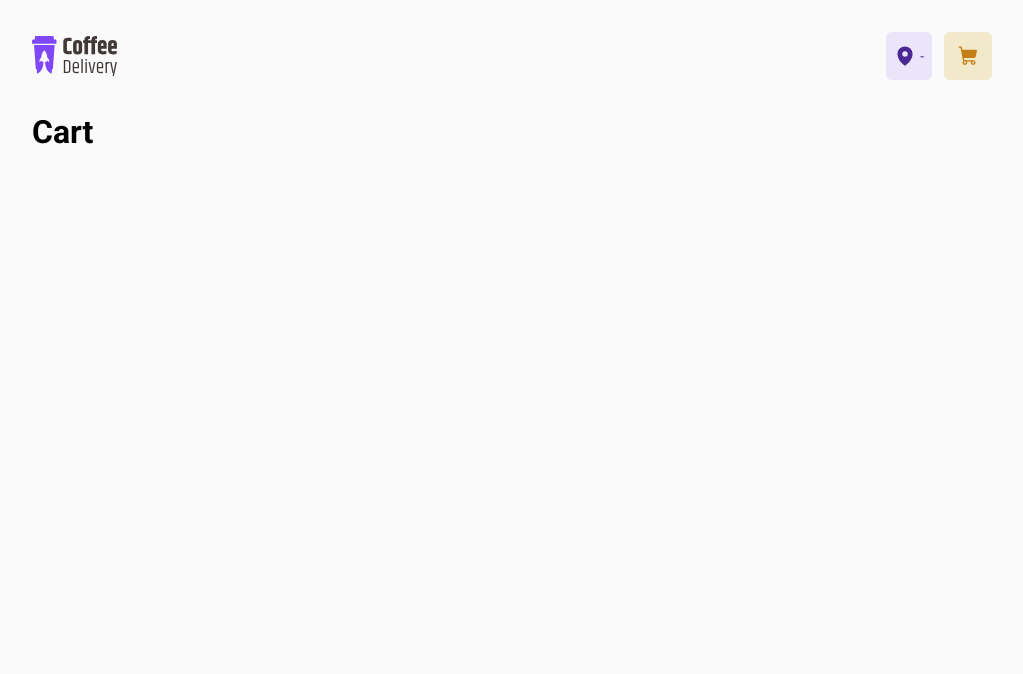
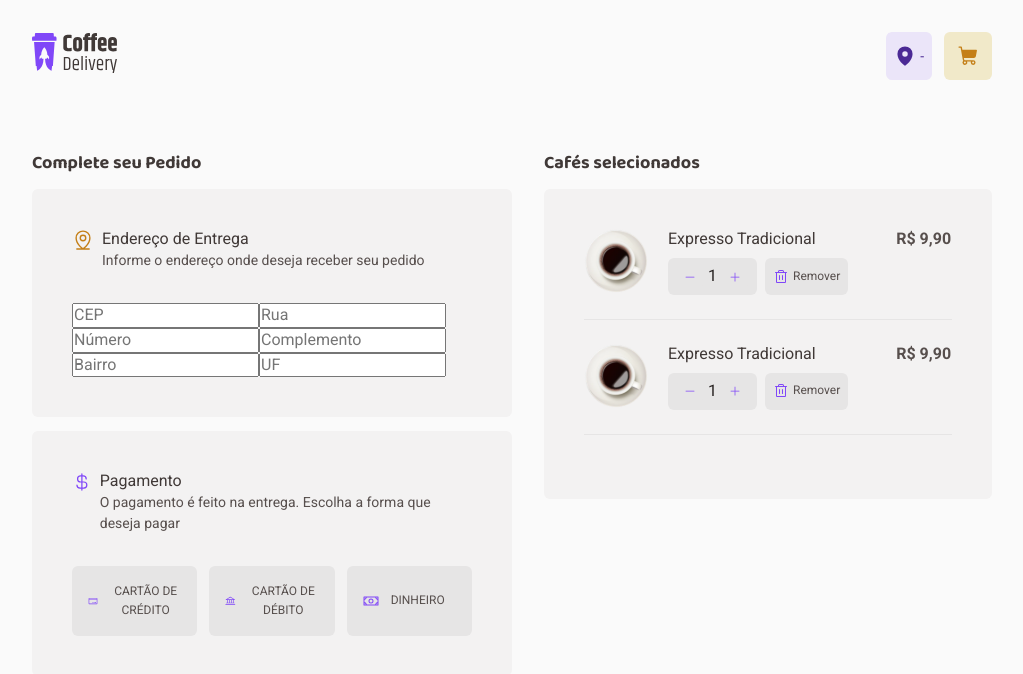
Before and after one commit to davisllv/CoffeDelivery, a React (Vite) app: page /cart in a window 1280 px wide. Shown: the top 674 px of the page, without its empty margins (128-1151 px from the left). Built offline with nearby package versions, Linux system fonts and the light colour scheme.

Commit message:
created the first part of the cart page

```diff
--- a/src/Router.tsx
+++ b/src/Router.tsx
@@ -1,13 +1,14 @@
 import { Route, Routes } from "react-router-dom";
 import { DefaultLayout } from "./ui/layout/DefaultLayout";
 import { Home } from "./pages/Home";
+import { Cart } from "./pages/Cart";
 
 export const Router = () => {
   return (
     <Routes>
       <Route path="/" element={<DefaultLayout />}>
         <Route path="/" element={<Home />} />
-        <Route path="/cart" element={<h1>Cart</h1>} />
+        <Route path="/cart" element={<Cart />} />
       </Route>
     </Routes>
   );
--- /dev/null
+++ b/src/pages/Cart/index.tsx
@@ -0,0 +1,119 @@
+import AmericanCoffe from "../../assets/coffes/american-coffe.svg";
+import {
+  Bank,
+  CreditCard,
+  CurrencyDollar,
+  MapPinLine,
+  Money,
+  Trash,
+} from "@phosphor-icons/react";
+import {
+  ContainerText,
+  CardContainer,
+  FormContainerValues,
+  MainContainer,
+  ListShopContainer,
+} from "./styles";
+import { ButtonCountDown } from "../../ui/components/ButtonCountDown";
+
+export const Cart = () => {
+  return (
+    <MainContainer>
+      <CardContainer>
+        <h2>Complete seu Pedido</h2>
+        <form className="form-container">
+          <FormContainerValues>
+            <ContainerText>
+              <MapPinLine className="map-pin-icon" size={22} />
+              <div>
+                <p>Endereço de Entrega</p>
+                <span>Informe o endereço onde deseja receber seu pedido</span>
+              </div>
+            </ContainerText>
+
+            <div className="form-container-inputs">
+              <input placeholder="CEP" type="string" />
+              <input placeholder="Rua" type="string" />
+              <input placeholder="Número" type="number" />
+              <input placeholder="Complemento" type="string" />
+              <input placeholder="Bairro" type="string" />
+              <input placeholder="UF" type="string" />
+            </div>
+          </FormContainerValues>
+
+          <FormContainerValues>
+            <ContainerText>
+              <CurrencyDollar className="dollar-icon" size={22} />
+              <div>
+                <p>Pagamento</p>
+                <span>
+                  O pagamento é feito na entrega. Escolha a forma que deseja
+                  pagar
+                </span>
+              </div>
+            </ContainerText>
+
+            <div className="form-container-buttons">
+              <button type="button">
+                <CreditCard size={16} />
+                Cartão de Crédito
+              </button>
+              <button type="button">
+                <Bank size={16} /> Cartão de Débito
+              </button>
+              <button type="button">
+                <Money size={16} /> Dinheiro
+              </button>
+            </div>
+          </FormContainerValues>
+        </form>
+      </CardContainer>
+
+      <CardContainer>
+        <h2>Cafés selecionados</h2>
+        <ListShopContainer>
+          <div className="coffe-item">
+            <div className="coffe-info-container">
+              <div className="coffe-description">
+                <img src={AmericanCoffe} />
+
+                <div className="coffe-information">
+                  <p>Expresso Tradicional</p>
+                  <div className="coffe-actions-buttons">
+                    <ButtonCountDown />
+                    <button>
+                      <Trash size={16} />
+                      Remover
+                    </button>
+                  </div>
+                </div>
+              </div>
+
+              <p className="coffe-values">R$ 9,90</p>
+            </div>
+          </div>
+          <div className="coffe-item">
+            <div className="coffe-info-container">
+              <div className="coffe-description">
+                <img src={AmericanCoffe} />
+
+                <div className="coffe-information">
+                  <p>Expresso Tradicional</p>
+                  <div className="coffe-actions-buttons">
+                    <ButtonCountDown />
+                    <button>
+                      <Trash size={16} />
+                      Remover
+                    </button>
+                  </div>
+                </div>
+              </div>
+
+              <p className="coffe-values">R$ 9,90</p>
+            </div>
+          </div>
+        </ListShopContainer>
+      </CardContainer>
+    </MainContainer>
+  );
+};
--- /dev/null
+++ b/src/pages/Cart/styles.ts
@@ -0,0 +1,180 @@
+import styled from "styled-components";
+
+export const MainContainer = styled.main`
+  display: flex;
+  flex-direction: row;
+  gap: 2rem;
+
+  margin-top: 2.5rem;
+
+  h2 {
+    font-family: "Baloo 2", sans-serif;
+    font-size: 1.125rem;
+    font-weight: bold;
+    color: ${(props) => props.theme["base-subtitle"]};
+    margin-bottom: 0.875rem;
+  }
+`;
+
+export const CardContainer = styled.div`
+  display: flex;
+  flex-direction: column;
+
+  .form-container {
+    display: flex;
+    flex-direction: column;
+    gap: 0.875rem;
+  }
+`;
+
+export const FormContainer = styled.form`
+  display: flex;
+  flex-direction: column;
+  gap: 0.875rem;
+`;
+
+const BaseContainerCard = styled.section`
+  border-radius: 6px;
+  padding: 2.5rem;
+  background: ${(props) => props.theme["base-card"]};
+`;
+
+export const FormContainerValues = styled(BaseContainerCard)`
+  display: flex;
+  align-items: flex-start;
+
+  flex-direction: column;
+
+  gap: 2rem;
+
+  .form-container-buttons {
+    display: flex;
+    flex-direction: row;
+    gap: 0.75rem;
+    width: 100%;
+
+    button {
+      cursor: pointer;
+      display: flex;
+      align-items: center;
+      justify-content: start;
+      gap: 0.75rem;
+      font-size: 0.75rem;
+      line-height: 1.6;
+      color: ${(props) => props.theme["base-text"]};
+      text-transform: uppercase;
+      background: ${(props) => props.theme["base-button"]};
+      border: none;
+      border-radius: 6px;
+      padding: 1rem;
+      flex: 1;
+
+      &:hover {
+        background: ${(props) => props.theme["base-hover"]};
+      }
+
+      svg {
+        color: ${(props) => props.theme.purple};
+      }
+    }
+  }
+
+  .form-container-inputs {
+  }
+`;
+
+export const ContainerText = styled.div`
+  display: flex;
+  gap: 0.5rem;
+
+  align-items: flex-start;
+
+  .map-pin-icon {
+    color: ${(props) => props.theme["yellow-dark"]};
+  }
+
+  .dollar-icon {
+    color: ${(props) => props.theme.purple};
+  }
+
+  div {
+    p {
+      color: ${(props) => props.theme["base-subtitle"]};
+    }
+
+    span {
+      color: ${(props) => props.theme["base-text"]};
+      font-size: 0.875rem;
+    }
+  }
+`;
+
+export const ContainerInputs = styled.div``;
+
+export const ListShopContainer = styled(BaseContainerCard)`
+  display: flex;
+  flex-direction: column;
+  width: 28rem;
+
+  .coffe-item {
+    display: flex;
+    flex-direction: column;
+
+    .coffe-info-container {
+      display: flex;
+      gap: 3rem;
+      .coffe-description {
+        display: flex;
+        gap: 1.25rem;
+
+        img {
+          width: 4rem;
+          height: 4rem;
+        }
+
+        .coffe-information {
+          display: flex;
+          flex-direction: column;
+          gap: 0.5rem;
+          color: ${(props) => props.theme["base-subtitle"]};
+
+          .coffe-actions-buttons {
+            display: flex;
+            gap: 0.5rem;
+            flex: 1;
+
+            button {
+              display: flex;
+              gap: 0.25rem;
+              background: ${(props) => props.theme["base-button"]};
+              border-radius: 6px;
+              border: 0;
+              align-items: center;
+              padding: 0.25rem 0.5rem;
+
+              color: ${(props) => props.theme["base-text"]};
+              font-size: 0.75rem;
+
+              svg {
+                color: ${(props) => props.theme.purple};
+              }
+            }
+          }
+        }
+      }
+
+      .coffe-values {
+        font-weight: bold;
+        color: ${(props) => props.theme["base-text"]};
+      }
+    }
+
+    &::after {
+      content: "";
+      margin: 1.5rem 0;
+      border-bottom: 1px solid ${(props) => props.theme["base-button"]};
+    }
+  }
+`;
+
+export const InfoShopContainer = styled.div``;
--- a/src/pages/Home/Components/Cards/index.tsx
+++ b/src/pages/Home/Components/Cards/index.tsx
@@ -1,6 +1,6 @@
 import { IMockData, MockData } from "../../../../assets/mock/coffeMockedShop";
+import { ButtonCountDown } from "../../../../ui/components/ButtonCountDown";
 import {
-  ButtonCountDownElements,
   CardButtonContainers,
   CardContainer,
   CardGrid,
@@ -9,7 +9,7 @@ import {
   CardTagContainer,
   CardTextsContainer,
 } from "./styles";
-import { Minus, Plus, ShoppingCart } from "@phosphor-icons/react";
+import { ShoppingCart } from "@phosphor-icons/react";
 
 export const HomeCards = () => {
   function getTagComponent(coffe: IMockData) {
@@ -38,8 +38,8 @@ export const HomeCards = () => {
               <CardTagContainer>{getTagComponent(coffe)}</CardTagContainer>
             </CardImageContainer>
             <CardTextsContainer>
-              <h3>{coffe.nome}</h3>
-              <span>{coffe.descricao}</span>
+              <h3 className="coffe-name">{coffe.nome}</h3>
+              <span className="coffe-description">{coffe.descricao}</span>
             </CardTextsContainer>
 
             <CardButtonContainers>
@@ -48,16 +48,7 @@ export const HomeCards = () => {
                 9,90
               </p>
               <CardInputGroupContainer>
-                <ButtonCountDownElements>
-                  <button>
-                    <Minus />
-                  </button>
-
-                  <span>{1}</span>
-                  <button>
-                    <Plus />
-                  </button>
-                </ButtonCountDownElements>
+                <ButtonCountDown />
                 <button type="button" className="shopping-button">
                   <ShoppingCart size={22} weight="fill" />
                 </button>
--- a/src/pages/Home/Components/Cards/styles.ts
+++ b/src/pages/Home/Components/Cards/styles.ts
@@ -55,13 +55,14 @@ export const CardTextsContainer = styled.div`
 
   margin-top: 1rem;
 
-  h3 {
+  .coffe-name {
     color: ${(props) => props.theme["base-subtitle"]};
     font-family: "Baloo 2", sans-serif;
     font-size: 1.25rem;
     font-weight: bold;
   }
-  span {
+
+  .coffe-description {
     color: ${(props) => props.theme["base-label"]};
     font-size: 0.875rem;
   }
@@ -112,31 +113,3 @@ export const CardInputGroupContainer = styled.div`
     }
   }
 `;
-
-export const ButtonCountDownElements = styled.div`
-  display: flex;
-  align-items: center;
-  gap: 0.25rem;
-  padding: 0.5rem;
-
-  border-radius: 6px;
-
-  background: ${(props) => props.theme["base-button"]};
-
-  button {
-    cursor: pointer;
-    border: 0;
-    padding: 0;
-    background: transparent;
-    color: ${(props) => props.theme.purple};
-
-    &:hover {
-      font-weight: bold;
-      color: ${(props) => props.theme["purple-dark"]};
-    }
-  }
-
-  span {
-    color: ${(props) => props.theme["base-title"]};
-  }
-`;
--- /dev/null
+++ b/src/ui/components/ButtonCountDown/index.tsx
@@ -0,0 +1,17 @@
+import { Minus, Plus } from "@phosphor-icons/react";
+import { ButtonCountDownElements } from "./styles";
+
+export const ButtonCountDown = () => {
+  return (
+    <ButtonCountDownElements>
+      <button>
+        <Minus />
+      </button>
+
+      <span>{1}</span>
+      <button>
+        <Plus />
+      </button>
+    </ButtonCountDownElements>
+  );
+};
--- /dev/null
+++ b/src/ui/components/ButtonCountDown/styles.ts
@@ -0,0 +1,31 @@
+import { styled } from "styled-components";
+
+export const ButtonCountDownElements = styled.div`
+  display: flex;
+  align-items: center;
+  gap: 0.25rem;
+  padding: 0.5rem;
+
+  border-radius: 6px;
+
+  background: ${(props) => props.theme["base-button"]};
+
+  button {
+    display: flex;
+    align-items: center;
+    cursor: pointer;
+    border: 0;
+    padding: 0;
+    background: transparent;
+    color: ${(props) => props.theme.purple};
+
+    &:hover {
+      font-weight: bold;
+      color: ${(props) => props.theme["purple-dark"]};
+    }
+  }
+
+  span {
+    color: ${(props) => props.theme["base-title"]};
+  }
+`;
--- a/src/ui/components/Header/index.tsx
+++ b/src/ui/components/Header/index.tsx
@@ -7,7 +7,9 @@ export const Header = () => {
   const { city, state } = useTomTomGeolocation();
   return (
     <HeaderContainer>
-      <img src={CoffeLogo} />
+      <NavLink to="/">
+        <img src={CoffeLogo} />
+      </NavLink>
       <HeaderButtons>
         <span>
           <MapPin size={22} weight="fill" />
```
